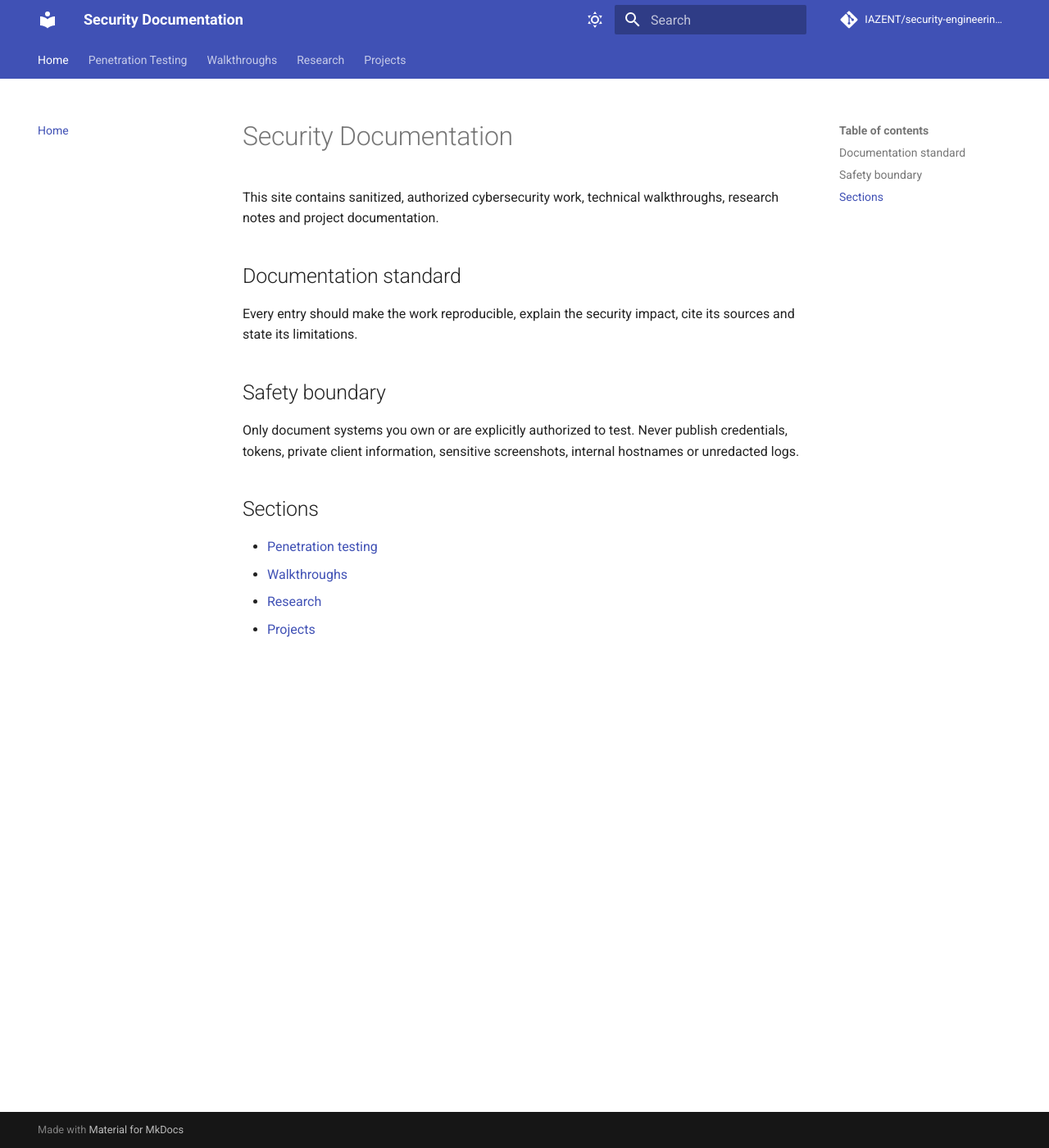
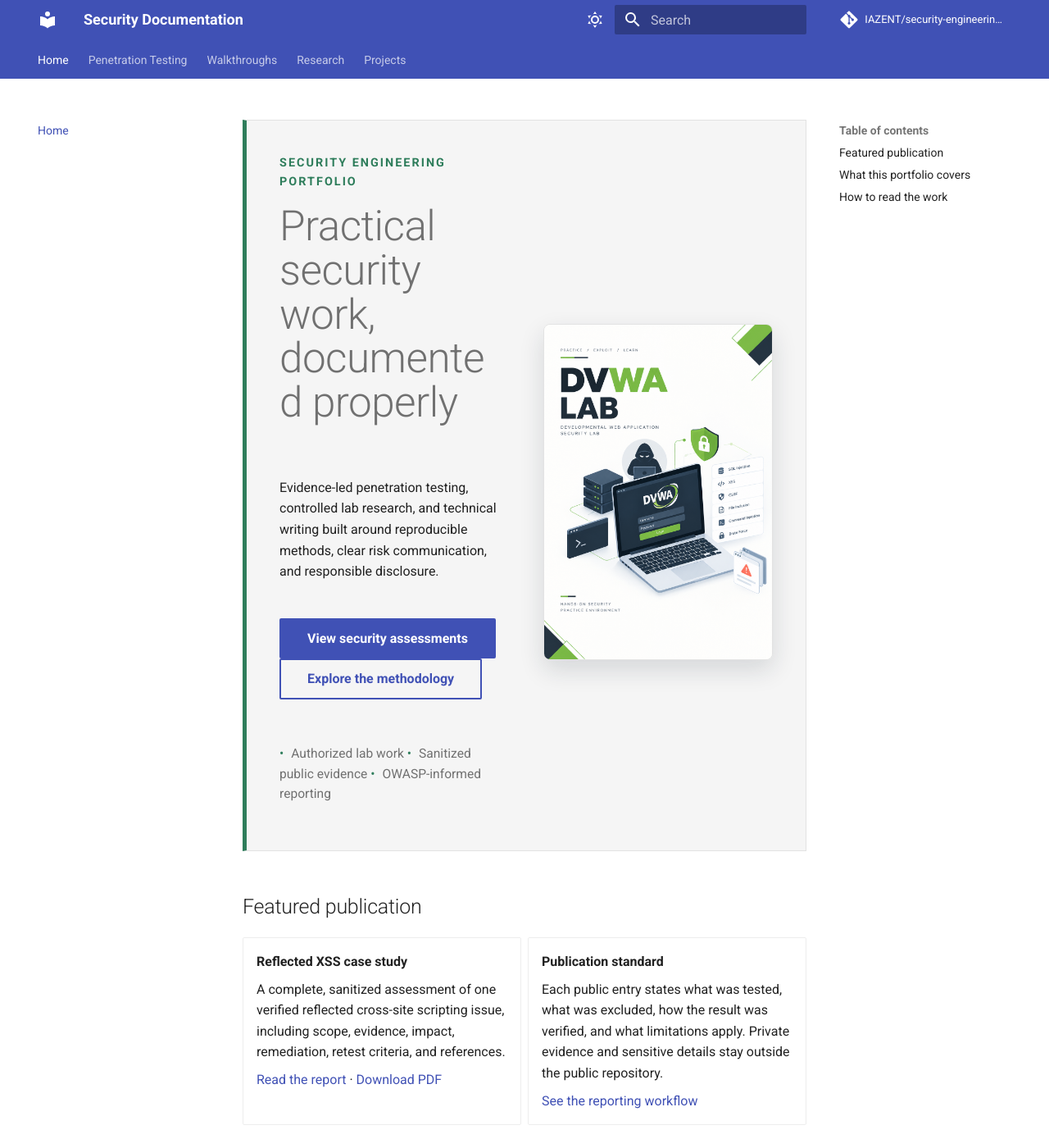
Before and after one commit to IAZENT/security-engineering-portfolio, an MkDocs documentation site: the page built from docs/index.md, in a window 1280 px wide and 1400 px high. Shown: the whole window at 82% size. Built offline with MkDocs 1.6.1 and Material for MkDocs 9.7.7, drawn with Linux system fonts in a browser that asks for light colours; comment, search, counter and statistics services are not loaded; some of the changed text lies outside the part shown.

Commit message:
Redesign portfolio homepage

```diff
--- a/docs/index.md
+++ b/docs/index.md
@@ -1,18 +1,93 @@
-# Security Documentation
+<div class="portfolio-hero" markdown>
 
-This site contains sanitized, authorized cybersecurity work, technical walkthroughs, research notes and project documentation.
+<div class="portfolio-hero__copy" markdown>
 
-## Documentation standard
+<p class="portfolio-kicker">SECURITY ENGINEERING PORTFOLIO</p>
 
-Every entry should make the work reproducible, explain the security impact, cite its sources and state its limitations.
+# Practical security work, documented properly
 
-## Safety boundary
+Evidence-led penetration testing, controlled lab research, and technical writing built around reproducible methods, clear risk communication, and responsible disclosure.
 
-Only document systems you own or are explicitly authorized to test. Never publish credentials, tokens, private client information, sensitive screenshots, internal hostnames or unredacted logs.
+<div class="portfolio-actions" markdown>
 
-## Sections
+[View security assessments](pentesting/reports/index.md){ .md-button .md-button--primary }
+[Explore the methodology](pentesting/index.md){ .md-button }
 
-- [Penetration testing](pentesting/index.md)
-- [Walkthroughs](walkthroughs/index.md)
-- [Research](research/index.md)
-- [Projects](projects/index.md)
+</div>
+
+<div class="portfolio-meta" markdown>
+
+<span>Authorized lab work</span>
+<span>Sanitized public evidence</span>
+<span>OWASP-informed reporting</span>
+
+</div>
+
+</div>
+
+<div class="portfolio-hero__visual" markdown>
+
+![DVWA security lab portfolio cover](assets/portfolio-cover.png)
+
+</div>
+
+</div>
+
+## Featured publication
+
+<div class="grid cards" markdown>
+
+- **Reflected XSS case study**
+
+    A complete, sanitized assessment of one verified reflected cross-site scripting issue, including scope, evidence, impact, remediation, retest criteria, and references.
+
+    [Read the report](pentesting/reports/dvwa-reflected-xss-case-study.md) · [Download PDF](pentesting/reports/DVWA-Reflected-XSS-Case-Study.pdf)
+
+- **Publication standard**
+
+    Each public entry states what was tested, what was excluded, how the result was verified, and what limitations apply. Private evidence and sensitive details stay outside the public repository.
+
+    [See the reporting workflow](pentesting/index.md)
+
+</div>
+
+## What this portfolio covers
+
+<div class="grid cards" markdown>
+
+- **Penetration testing**
+
+    Structured findings with reproducibility, severity context, evidence, impact analysis, remediation, and retesting.
+
+    [Open penetration testing](pentesting/index.md)
+
+- **Walkthroughs**
+
+    Practical lab work and technical walkthroughs written so another practitioner can understand the method and constraints.
+
+    [Browse walkthroughs](walkthroughs/index.md)
+
+- **Security research**
+
+    Focused technical research with source attribution, assumptions, limitations, and a clear distinction between observation and inference.
+
+    [Browse research](research/index.md)
+
+- **Engineering projects**
+
+    Security-focused projects, implementation notes, and lessons learned from building and testing practical systems.
+
+    [Browse projects](projects/index.md)
+
+</div>
+
+## How to read the work
+
+1. Start with the scope and authorization statement.
+2. Check the evidence and reproduction summary.
+3. Separate verified behavior from impact assumptions.
+4. Review remediation and retest criteria.
+5. Use the stated limitations to understand what the work does not claim.
+
+!!! note "Responsible publication"
+    This portfolio documents authorized labs and systems owned or explicitly approved for testing. Public reports exclude credentials, tokens, private client information, internal hostnames, and unredacted logs.
--- /dev/null
+++ b/docs/stylesheets/extra.css
@@ -0,0 +1,78 @@
+.portfolio-hero {
+  display: grid;
+  grid-template-columns: minmax(0, 1.05fr) minmax(280px, .95fr);
+  gap: 2.5rem;
+  align-items: center;
+  margin: 0 0 2.5rem;
+  padding: 2rem;
+  border: 1px solid var(--md-default-fg-color--lightest);
+  border-left: 5px solid #2e7d5b;
+  background: var(--md-code-bg-color);
+}
+
+.portfolio-hero__copy > :last-child,
+.portfolio-hero__visual > :last-child {
+  margin-bottom: 0;
+}
+
+.portfolio-kicker {
+  margin: 0 0 .8rem;
+  color: #2e7d5b;
+  font-size: .72rem;
+  font-weight: 700;
+  letter-spacing: .14em;
+}
+
+.portfolio-hero h1 {
+  margin-top: 0;
+  max-width: 12ch;
+  font-size: clamp(2rem, 4vw, 3.2rem);
+  line-height: 1.05;
+}
+
+.portfolio-actions {
+  display: flex;
+  flex-wrap: wrap;
+  gap: .7rem;
+  margin: 1.4rem 0 1.1rem;
+}
+
+.portfolio-meta {
+  display: flex;
+  flex-wrap: wrap;
+  gap: .45rem .9rem;
+  color: var(--md-default-fg-color--light);
+  font-size: .78rem;
+}
+
+.portfolio-meta span::before {
+  content: "•";
+  margin-right: .45rem;
+  color: #2e7d5b;
+}
+
+.portfolio-hero__visual img {
+  display: block;
+  width: 100%;
+  max-height: 410px;
+  object-fit: cover;
+  object-position: center;
+  border: 1px solid var(--md-default-fg-color--lightest);
+  border-radius: 8px;
+  box-shadow: 0 12px 30px rgba(23, 32, 51, .14);
+}
+
+.md-typeset .grid.cards {
+  margin-top: 1rem;
+}
+
+@media screen and (max-width: 700px) {
+  .portfolio-hero {
+    display: block;
+    padding: 1.25rem;
+  }
+
+  .portfolio-hero__visual {
+    margin-top: 1.5rem;
+  }
+}
--- a/mkdocs.yml
+++ b/mkdocs.yml
@@ -4,6 +4,8 @@
 repo_url: https://github.com/IAZENT/security-engineering-portfolio
 repo_name: IAZENT/security-engineering-portfolio
 docs_dir: docs
+extra_css:
+  - stylesheets/extra.css
 
 theme:
   name: material
@@ -33,6 +35,7 @@
 markdown_extensions:
   - admonition
   - attr_list
+  - md_in_html
   - pymdownx.details
   - pymdownx.highlight
   - pymdownx.inlinehilite
```
Also changed, not shown: docs/assets/portfolio-cover.png (added).
